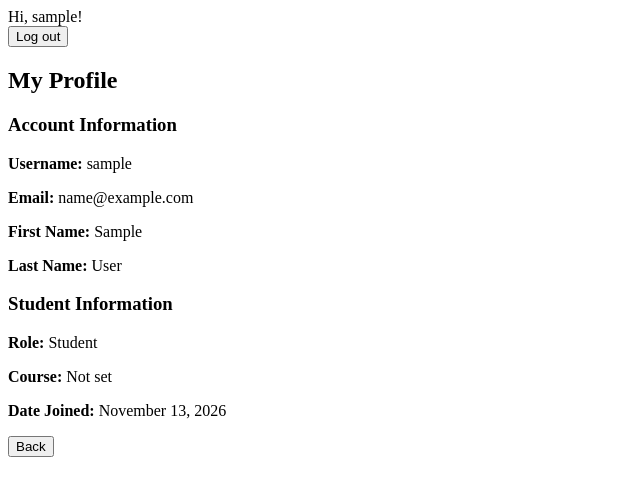
After one commit to raymundoalcontin/CITNav-Alcontin-Raymundo-G5, a Django app: page /profile/ in a window 1280 px wide. The commit adds this page. Shown: the top 496 px of the page, without its empty margins (0-640 px from the left). Run offline with Django 5.2, Linux system fonts and the light colour scheme; the visitor is signed in with stand-in values (Sample User, id 1).

Commit message:
feat: added profile page

```diff
--- a/ALCONTIN_PROJECT_IM2/urls.py
+++ b/ALCONTIN_PROJECT_IM2/urls.py
@@ -22,4 +22,5 @@ urlpatterns = [
     path("accounts/", include("accounts.urls")),
     path("accounts/", include("django.contrib.auth.urls")),
     path("dashboard/", include("dashboard.urls")),
+    path("profile/", include("userProfile.urls")),
 ]
--- a/templates/base.html
+++ b/templates/base.html
@@ -1,10 +1,15 @@
+
 <!DOCTYPE html>
 <html>
-<head><title>CampusConnect</title></head>
+<head>
+    <title>CampusConnect</title>
+</head>
 <body>
     <nav>
         {% if user.is_authenticated %}
             Hi, {{ user.username }}!
+
+
             <form method="post" action="{% url 'logout' %}">
                 {% csrf_token %}
                 <button type="submit">Log out</button>
@@ -15,6 +20,9 @@
             <a href="{% url 'signup' %}">Sign up</a>
         {% endif %}
     </nav>
-    <main>{% block content %}{% endblock %}</main>
+
+    <main>
+        {% block content %}{% endblock %}
+    </main>
 </body>
-</html
+</html>
--- a/templates/dashboard/home.html
+++ b/templates/dashboard/home.html
@@ -1,5 +1,11 @@
+
 {% extends "base.html" %}
+
 {% block content %}
+
+             <a href="{% url 'profile' %}">
+             <button type="button">Profile</button>
+                </a>
 <h2>Welcome, {{ user.first_name|default:user.username }}!</h2>
 <ul>
     <li>Role: {{ user.get_role_display }}</li>
--- /dev/null
+++ b/templates/userProfile/profile.html
@@ -0,0 +1,24 @@
+
+{% extends "base.html" %}
+
+{% block content %}
+<h2>My Profile</h2>
+
+<h3>Account Information</h3>
+
+<p><strong>Username:</strong> {{ user.username }}</p>
+<p><strong>Email:</strong> {{ user.email }}</p>
+<p><strong>First Name:</strong> {{ user.first_name }}</p>
+<p><strong>Last Name:</strong> {{ user.last_name }}</p>
+
+<h3>Student Information</h3>
+
+<p><strong>Role:</strong> {{ user.get_role_display }}</p>
+<p><strong>Course:</strong> {{ user.course|default:"Not set" }}</p>
+
+<p><strong>Date Joined:</strong> {{ user.date_joined|date:"F d, Y" }}</p>
+
+<a href="{% url 'dashboard' %}">
+    <button>Back</button>
+</a>
+{% endblock %}
--- /dev/null
+++ b/userProfile/urls.py
@@ -0,0 +1,6 @@
+from django.urls import path
+from .views import ProfileView
+
+urlpatterns = [
+    path("", ProfileView.as_view(), name="profile"),
+]
--- a/userProfile/views.py
+++ b/userProfile/views.py
@@ -1,3 +1,6 @@
-from django.shortcuts import render
+from django.contrib.auth.mixins import LoginRequiredMixin
+from django.views.generic import TemplateView
 
-# Create your views here.
+
+class ProfileView(LoginRequiredMixin, TemplateView):
+    template_name = "userProfile/profile.html"
```
Lines whose indentation alone changed are shown as unchanged.
